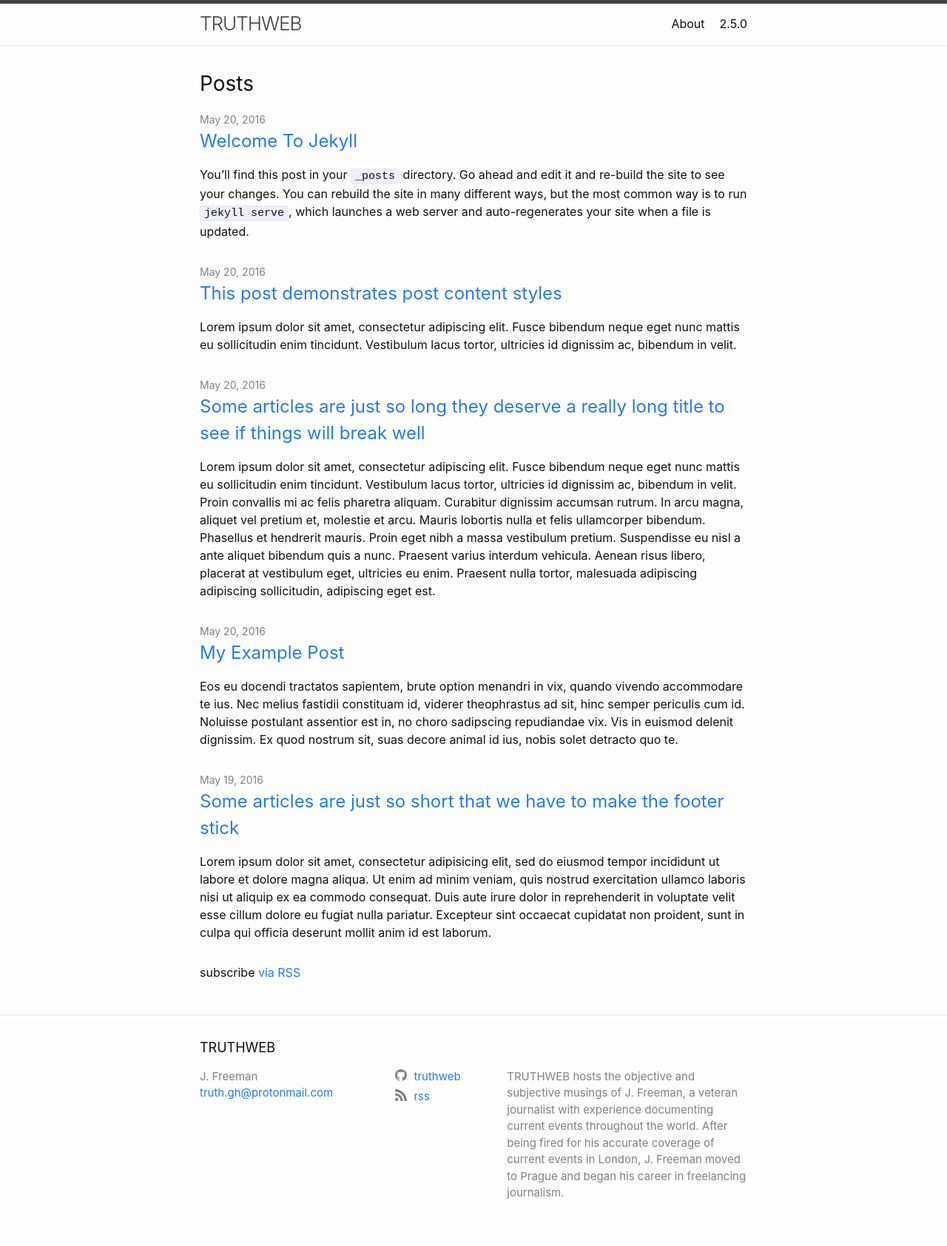
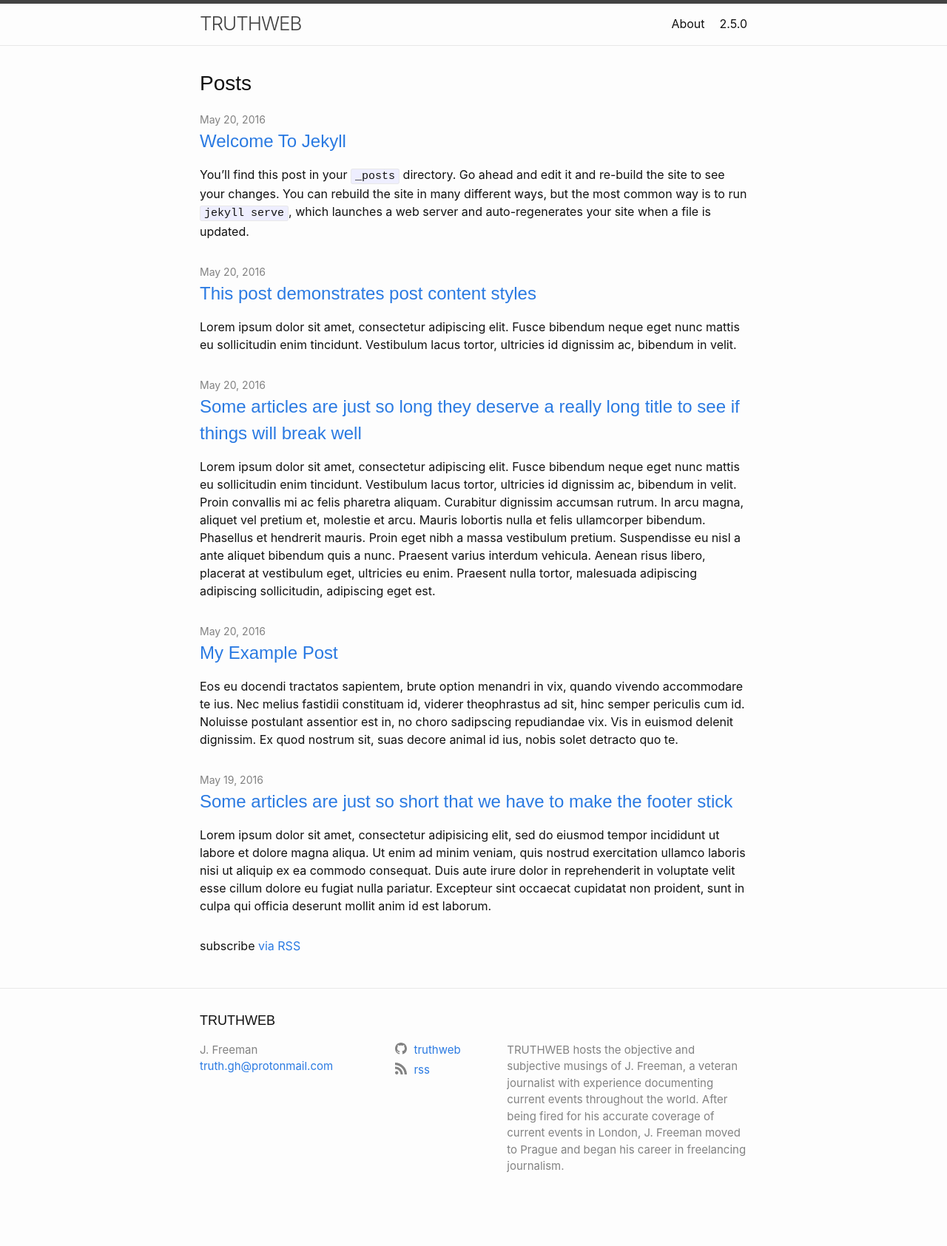
Before and after one commit to truthweb/truthweb.github.io, a Jekyll site: the page built from index.md, in a window 1280 px wide. Shown: the whole page at 74% size. Built offline with Jekyll 4.4.1, drawn with Linux system fonts in a browser that asks for light colours; after the commit the page ends 1649 px from its top, so only the background shows below that.

Commit message:
Added fonts.

```diff
--- a/assets/main.scss
+++ b/assets/main.scss
@@ -3,3 +3,12 @@
 ---
 
 @import "minima";
+
+html {
+	overflow-y: scroll;
+	overflow-x: hidden;
+}
+
+h1, h2, h3, h4, h5, h6 {
+	font-family: 'Raleway', sans-serif;
+}
```
